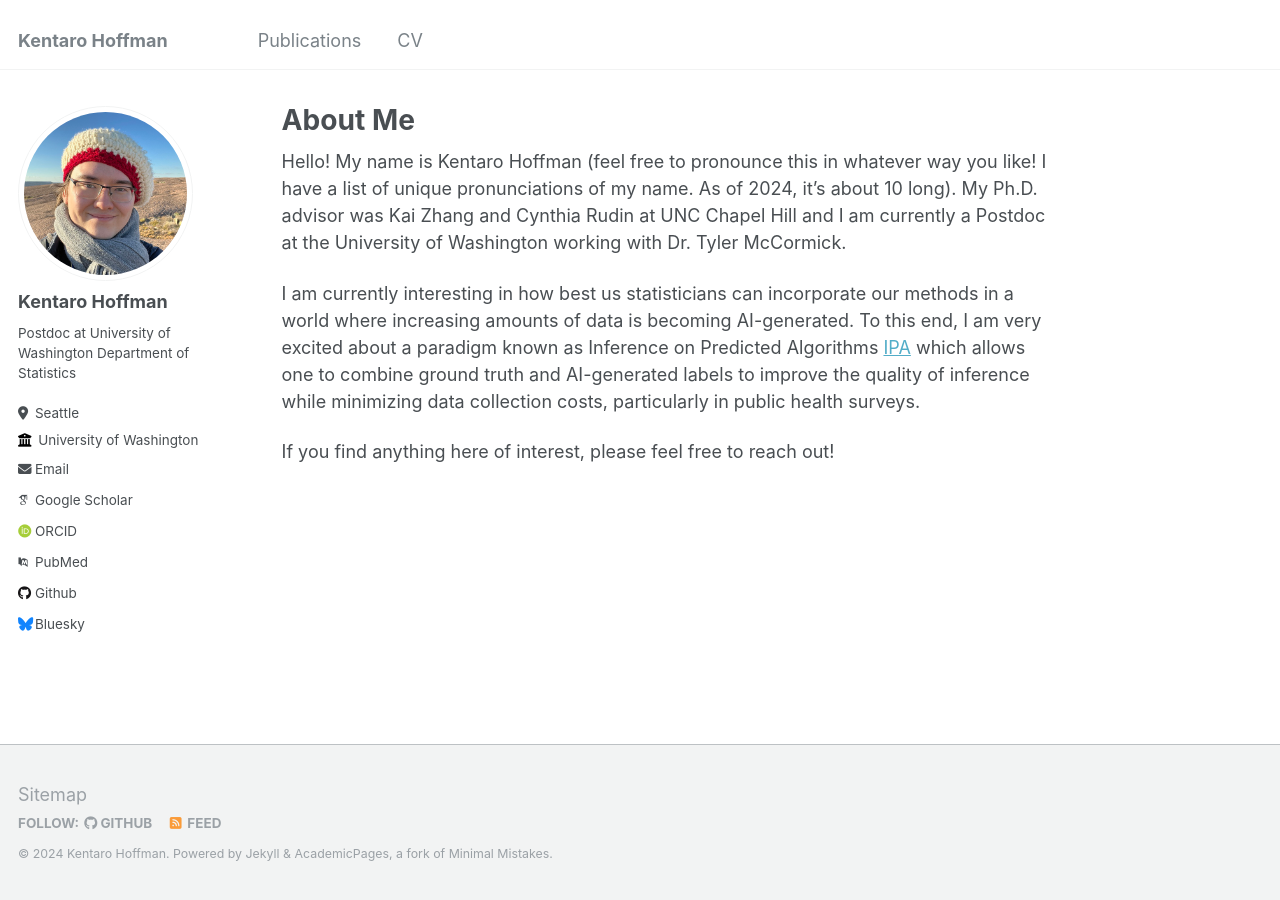
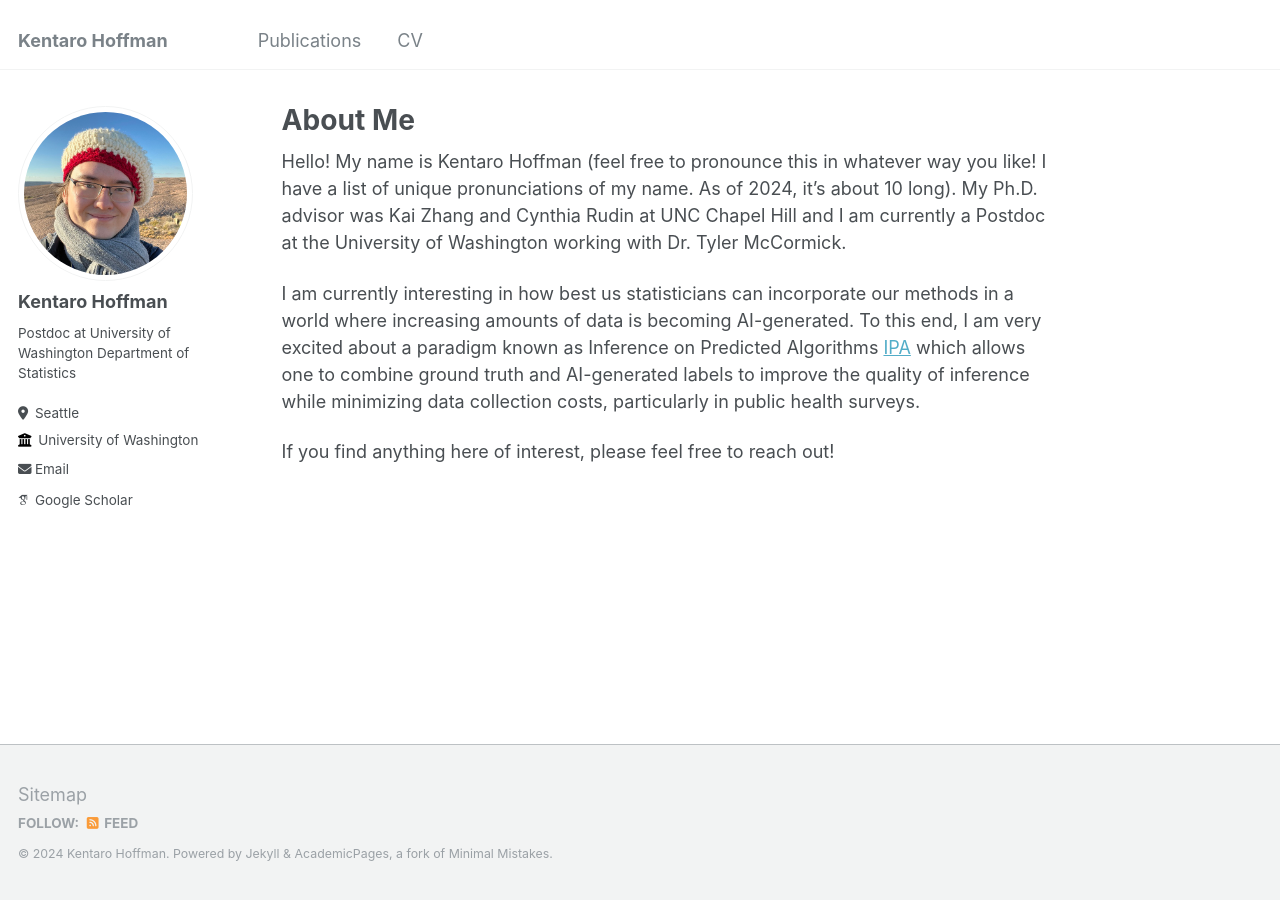
Before and after one commit to khoffm4/khoffm4.github.io, a Jekyll site: the page built from _pages/about.md, in a window 1280 px wide. Built offline with Jekyll 4.4.1, drawn with Linux system fonts in a browser that asks for light colours; some web fonts are replaced; some of the changed lines change nothing that is shown.

Commit message:
fixed repo bug

```diff
--- a/_config.yml
+++ b/_config.yml
@@ -14,7 +14,7 @@
 description              : &description "personal description"
 url                      : https://academicpages.github.io # the base hostname & protocol for your site e.g. "https://mmistakes.github.io"
 baseurl                  : "" # the subpath of your site, e.g. "/blog"
-repository               : "academicpages/academicpages.github.io"
+repository               : "khoffm4/khoffm4.github.io"
 
 # Site Author - The following control what appear as part of the author content on the side bar.
 #               If a field is blank the icon and link will not appear, otherwise it will be shown.
@@ -34,21 +34,21 @@
   arxiv            : # URL - Update with the correct link to your profile
   googlescholar    : "https://scholar.google.com/citations?user=VScu72IAAAAJ&hl=en&oi=ao"
   impactstory      : # URL
-  orcid            : "http://orcid.org/yourorcidurl"
+  orcid            : # URL
   semantic         : # URL
-  pubmed           : "https://www.ncbi.nlm.nih.gov/pubmed/?term=john+snow"
+  pubmed           : # URL
   researchgate     : # URL
 
   # Repositories and software development
   bitbucket        : # Username - Update with your username on the site
   codepen          : # Username
   dribbble         : # Username
-  github           : "academicpages"
+  github           : # Username
   kaggle           : # Username
   stackoverflow    : # User number or user number and name (i.e., use "1" or "1/jeff-atwood")
 
   # Social media
-  bluesky          : "bsky.app" # Replace this with you Bluesky username
+  bluesky          : # Username
   facebook         : # Username
   flickr           : # Username
   foursquare       : # Username
```
